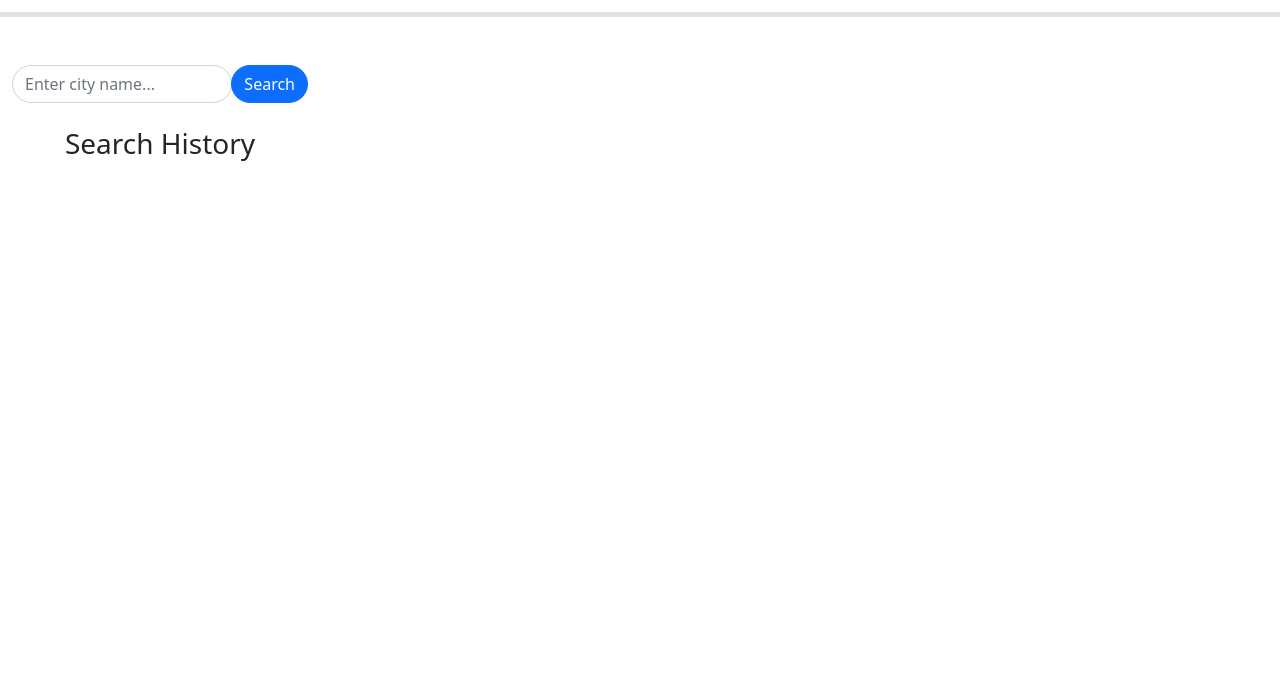
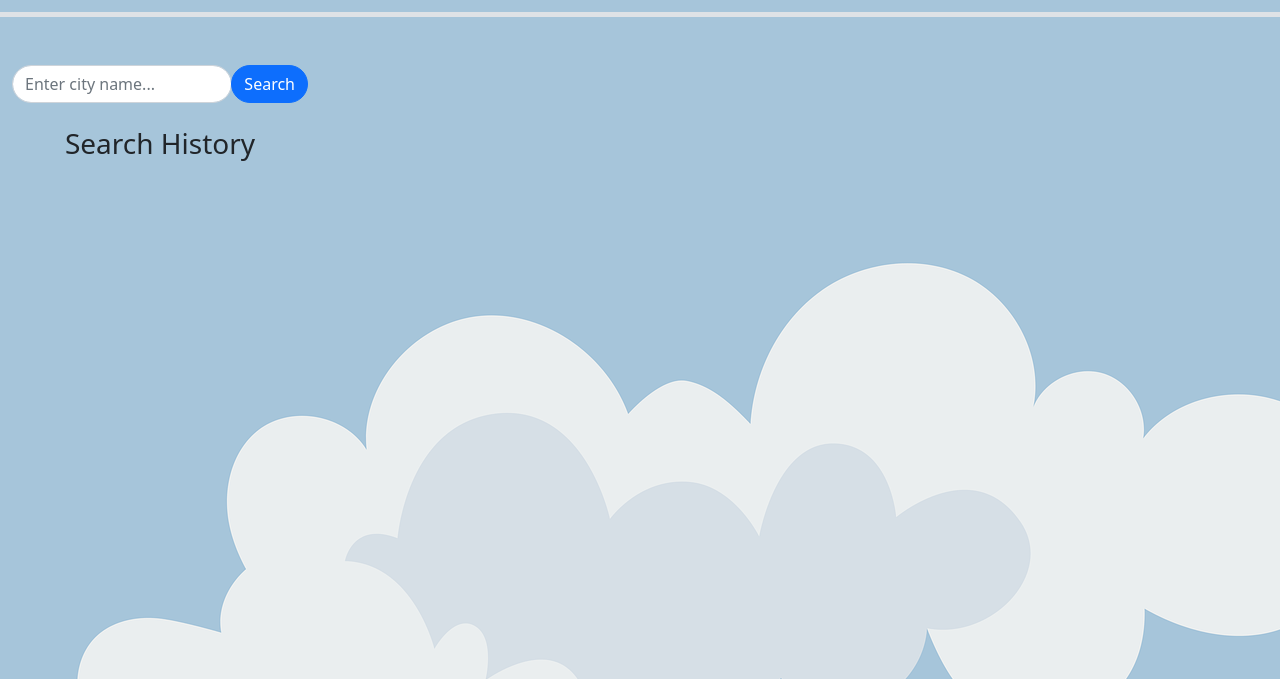
Before and after one commit to ReneeRod333/weather-outlook-dashboard, a plain HTML site: page index.html in a window 1280 px wide. Shown: the part 121-800 px from the top of the page. Drawn offline with nearby package versions, Linux system fonts and the light colour scheme; the site is published under a folder, as on GitHub Pages, so addresses that start at the root find nothing.

Commit message:
Fixed background image.

```diff
--- a/assets/styles/style.css
+++ b/assets/styles/style.css
@@ -1,5 +1,5 @@
 body {
-    background-image: url('/assets/images/clouds-7613361_1920.png');
+    background-image: url('../images/clouds-7613361_1920.png');
 }
 
 header h1 {
```
